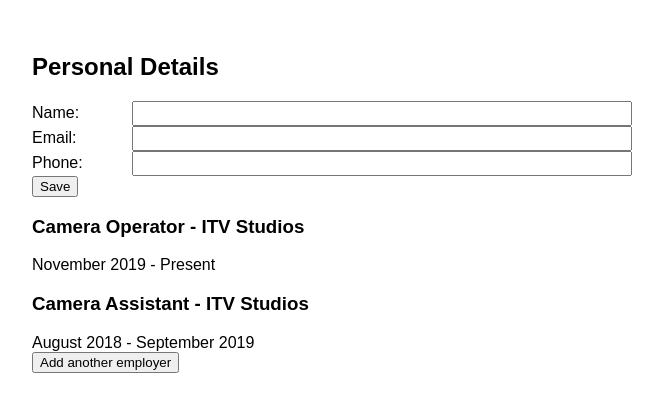
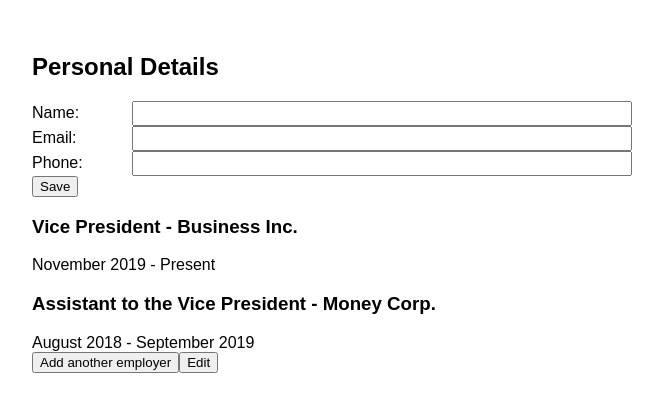
Before and after one commit to Alexsutton14/cv-project, a React (Create React App) app: page / in a window 1280 px wide. Shown: the top 412 px of the page, without its empty margins (308-971 px from the left). Built offline with nearby package versions, Linux system fonts and the light colour scheme; the HTML template or start-up script is replaced by a standard one.

Commit message:
Working on form

```diff
--- a/src/App.js
+++ b/src/App.js
@@ -6,8 +6,6 @@
 class App extends Component {
   constructor() {
     super();
-
-
 
     this.state = {
       personal:
@@ -31,7 +29,6 @@
 
   submitPersonal = (e) => {
     e.preventDefault();
-    console.log(e);
     if (this.state.personal.locked){
       this.setState({
         personal: {
@@ -54,7 +51,14 @@
     }
   };
 
+  ToggleEmploymentLock = () =>{
+    this.setState({
+      employment:{ locked: !this.state.employment.locked }
+    });
+  }
+
   render() {
+    console.log(Object.keys(this.state.personal).length);
     return (
       <div className="App">
         <div className="app-container">
@@ -64,6 +68,7 @@
           />
           <Employment
             locked={this.state.employment.locked}
+            submit={this.ToggleEmploymentLock}
           />
           {/* Education */}
         </div>
--- a/src/components/employer.js
+++ b/src/components/employer.js
@@ -3,6 +3,9 @@
 class Employer extends React.Component{
     constructor(props){
         super(props)
+
+        console.log("Employer index:");
+        console.log(props.index);
 
         this.state = {
             startDate: this.props.details.startDate,
@@ -29,8 +32,20 @@
                 <span>{new Intl.DateTimeFormat('en-GB', {month: 'long', year: 'numeric'}).format(this.state.startDate)} - {endDateString}</span>
             </div>
         } else {
-            return <form key={this.props.index}>
-                <span>{this.state.jobTitle} - {this.state.employerName}</span>
+            return <form>
+                <h3>Employment {this.props.index + 1}</h3>
+                <div class="form-element">
+                    <label htmlFor="job-title">Job Title</label>
+                    <input id="job-title" type="text" value={this.state.jobTitle} onChange={this.props.changeEvent}></input>
+                </div>
+                <div class="form-element">
+                    <label htmlFor="employer-name">Employer</label>
+                    <input id="employer-name" type="text" value={this.state.employerName}></input>
+                </div>
+                <div class="form-element">
+                    <label htmlFor="start-date">Start Date</label>
+                    <input id="start-date" type="date" value={this.state.startDate}></input>
+                </div>
             </form>
         }
     }
--- a/src/components/employment.js
+++ b/src/components/employment.js
@@ -8,8 +8,8 @@
         this.state = {
             employments: []
         }
-        this.AddEmployer("November 2019", undefined, true, "ITV Studios", "Camera Operator");
-        this.AddEmployer("August 2018", "September 2019", false, "ITV Studios", "Camera Assistant");
+        this.AddEmployer("November 2019", undefined, true, "Business Inc.", "Vice President");
+        this.AddEmployer("August 2018", "September 2019", false, "Money Corp.", "Assistant to the Vice President");
 
         this.AddBlankEmployer = this.AddBlankEmployer.bind(this);
     }
@@ -30,6 +30,11 @@
         })
     }
 
+    UpdateField = (e) => {
+        console.log(e);
+
+    }
+
     AddBlankEmployer = () => {
         this.AddEmployer(undefined, undefined, false, undefined, undefined);
     }
@@ -47,22 +52,33 @@
     }
 
     render(){
-        console.log(this.state);
-
         let addButton;
-
         if (this.state.employments.length < 1 && !this.props.locked){
             addButton = <button onClick={this.AddBlankEmployer}>Add an employer</button>
         } else {
             addButton = <button onClick={this.AddBlankEmployer}>Add another employer</button>
         }
 
+        let lockButtonString;
+        if (this.props.locked){
+            lockButtonString = "Edit";
+        } else {
+            lockButtonString = "Save";
+        }
+
         return (
         <div className="employment-container container">
             {this.state.employments.map((element, index) => {
-                return <Employer details={element} key={index} locked={true} />;
+                return <Employer
+                    details={element}
+                    key={index}
+                    index={index}
+                    locked={this.props.locked}
+                    changeEvent={this.UpdateField}
+                />;
             })}
             {addButton}
+        <button onClick={this.props.submit}>{lockButtonString}</button>
         </div>
         );
     }
```
Also changed, not shown: 1 other file (tests, documents, lock files or other folders).
